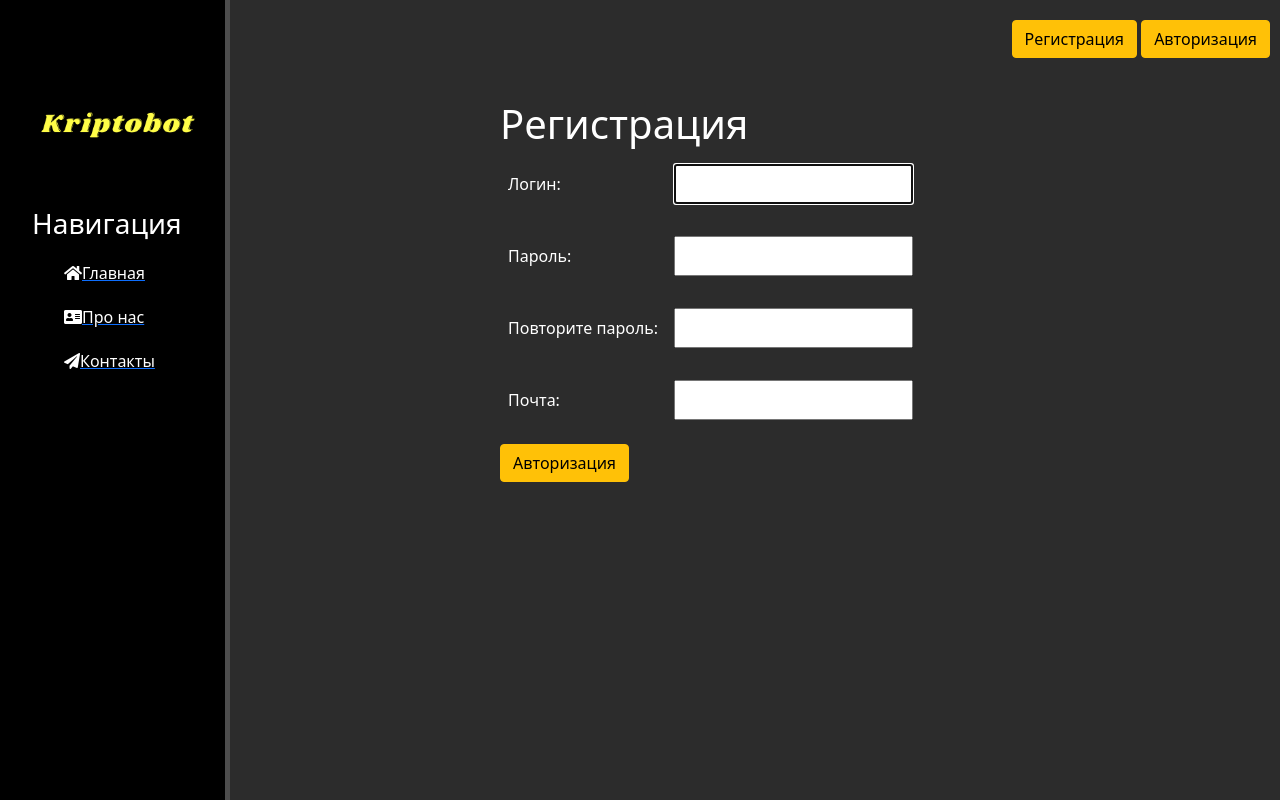
After one commit to yazi08/itog_project, a Django app: page /register/ in a window 1280 px wide. The commit adds this page. Run offline with Django 3.2, Linux system fonts and the light colour scheme; some libraries are stand-ins or nearby versions.

Commit message:
Добавлена регистрация пользователя

```diff
--- a/trade bot/home_page/forms.py
+++ b/trade bot/home_page/forms.py
@@ -0,0 +1,22 @@
+from django import forms
+from django.contrib.auth.forms import UserCreationForm
+from django.contrib.auth.models import User
+from django.forms import ModelForm
+
+
+
+class RegisterUserForm(UserCreationForm):
+    username = forms.CharField(label='Логин',widget=forms.TextInput(attrs={'class':'form-input'}))
+    password1 = forms.CharField(label='Пароль',widget=forms.PasswordInput(attrs={'class': 'form-input'}))
+    password2 = forms.CharField(label='Повторите пароль',widget=forms.PasswordInput(attrs={'class': 'form-input'}))
+    email = forms.CharField(label='Почта',widget=forms.EmailInput(attrs={'class': 'form-input'}))
+    class Meta:
+        model = User
+        fields = ['username','password1','password2','email']
+        widgets = {
+            'username':forms.TextInput(attrs={'class':'form-input'}),
+            'password1': forms.PasswordInput(attrs={'class': 'form-input'}),
+            'password2': forms.PasswordInput(attrs={'class': 'form-input'}),
+            'email': forms.EmailInput(attrs={'class': 'form-input'}),
+
+        }
--- /dev/null
+++ b/trade bot/home_page/static/register/css/register.css
@@ -0,0 +1,29 @@
+form{
+
+    position: absolute;
+    margin-top: 100px;
+    margin-left: 500px;
+
+}
+
+
+form h1 {
+
+    color: #fff;
+}
+
+
+form p label {
+
+    color: #fff;
+}
+
+.form-row {
+  display: flex;
+  justify-content: flex-end;
+  padding: .5em;
+}
+.form-row > label {
+  padding: .5em 1em .5em 0;
+  flex: 1;
+}
--- a/trade bot/home_page/templates/home_page/home_page.html
+++ b/trade bot/home_page/templates/home_page/home_page.html
@@ -25,7 +25,7 @@
 
     <nav>
         <ul>
-            <li><button class="btn btn-warning">Регистрация</button></li>
+            <a href="{% url 'register' %}"><li><button class="btn btn-warning">Регистрация</button></li></a>
             <li><button class="btn btn-warning">Авторизация</button></li>
         </ul>
     </nav>
@@ -33,8 +33,6 @@
     <main>
         {% block content %}
         {% endblock %}
-
-
     </main>
 
 
--- /dev/null
+++ b/trade bot/home_page/templates/register/register.html
@@ -0,0 +1,20 @@
+{% extends "home_page/home_page.html" %}
+{% load static %}
+
+
+{% block content %}
+<link rel="stylesheet" href="{% static 'register/css/register.css' %}">
+<form method="post">
+<h1>Регистрация</h1>
+    {% csrf_token %}
+
+
+    {% for f in form %}
+    <p class = "form-row"><label  for="{{f.id_for_label}}">{{f.label}}:</label>{{f}}</p>
+    <div>{{f.errors}}</div>
+
+    {% endfor %}
+    <button class="btn btn-warning">Авторизация</button>
+
+</form>
+{% endblock %}
--- a/trade bot/home_page/urls.py
+++ b/trade bot/home_page/urls.py
@@ -3,6 +3,7 @@ from django.urls import path,include
 from . import views
 urlpatterns = [
 
-    path('home_page/',views.home_page, name = "home_page"),
+    path('',views.home_page, name = "home_page"),
+    path('register/',views.RegisterUser.as_view(), name = "register"),
 
 ]
--- a/trade bot/home_page/views.py
+++ b/trade bot/home_page/views.py
@@ -1,5 +1,18 @@
+from django.contrib.auth.forms import UserCreationForm, AuthenticationForm
+from django.contrib.auth.views import LoginView
 from django.shortcuts import render
 from django.http import HttpResponse
+from django.urls import reverse_lazy
+from django.views.generic import CreateView
+from .forms import *
 
 def home_page(request):
     return render(request, 'home_page/home_page.html')
+
+
+
+"""Регистрация"""
+class RegisterUser(CreateView):
+    form_class = RegisterUserForm
+    template_name = 'register/register.html'
+    success_url = reverse_lazy('home_page')
--- a/trade bot/trade_bot/settings.py
+++ b/trade bot/trade_bot/settings.py
@@ -104,7 +104,7 @@ AUTH_PASSWORD_VALIDATORS = [
 # Internationalization
 # https://docs.djangoproject.com/en/3.2/topics/i18n/
 
-LANGUAGE_CODE = 'en-us'
+LANGUAGE_CODE = 'ru'
 
 TIME_ZONE = 'UTC'
 
```
Also changed, not shown: trade bot/db.sqlite3.
